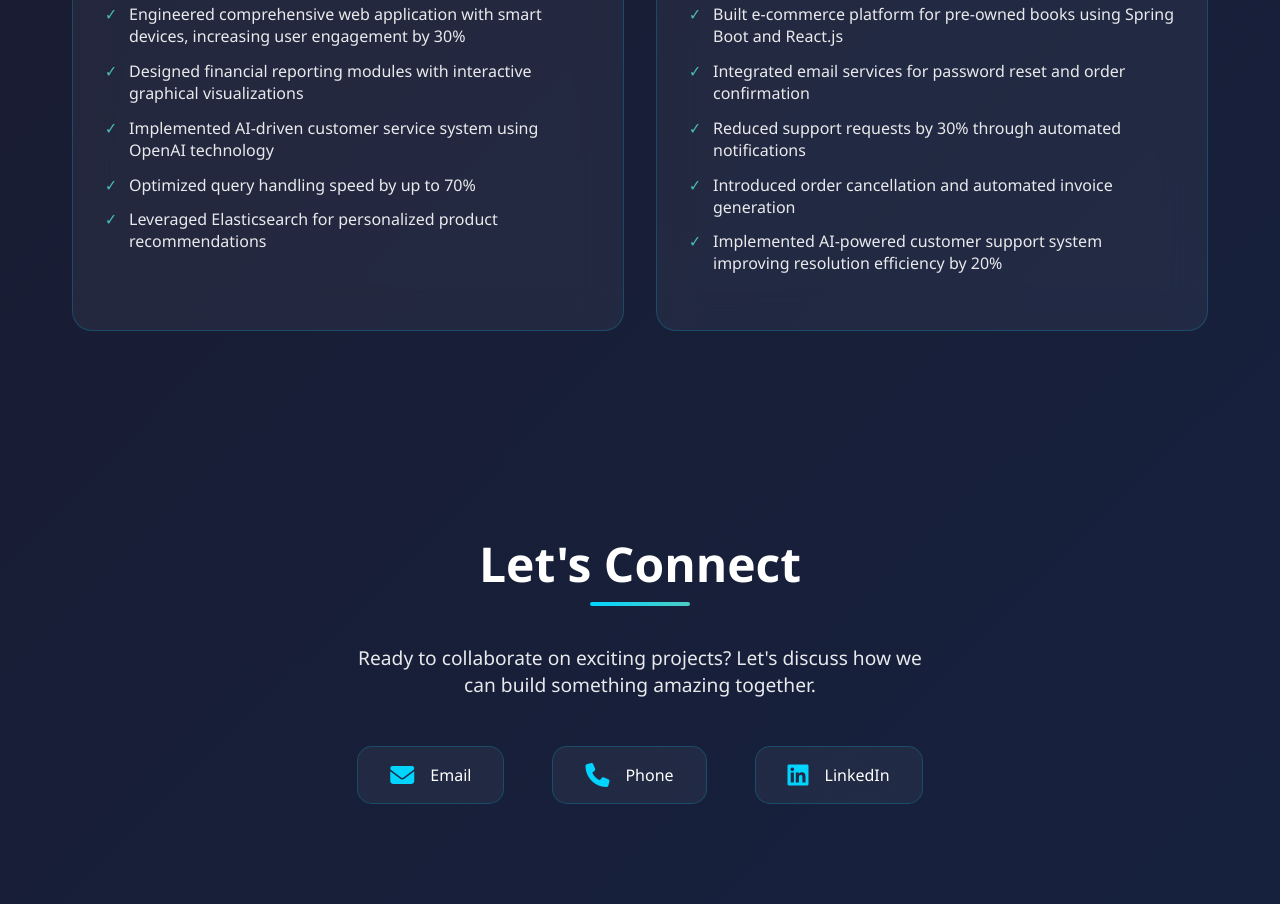
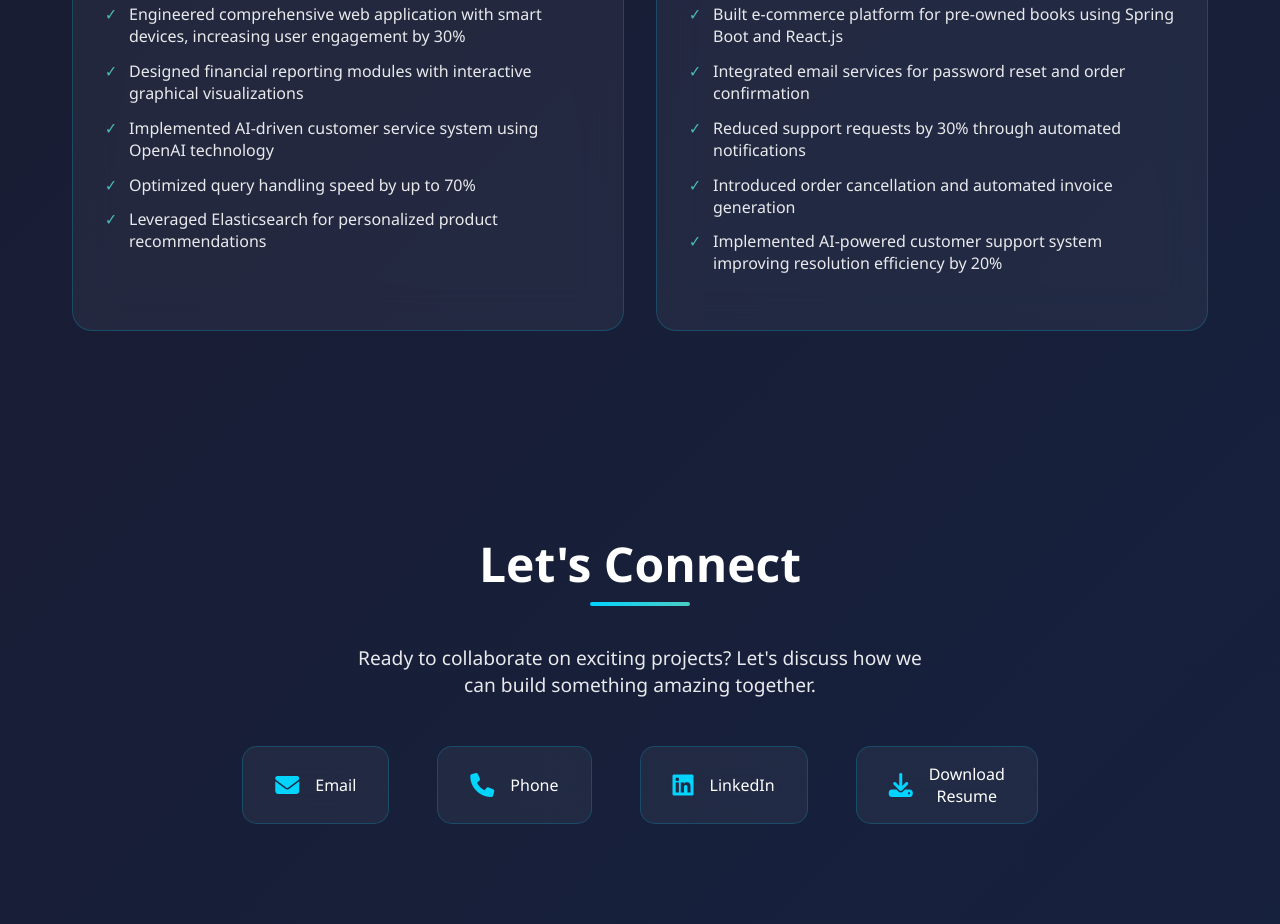
Before and after one commit to vikasreddynomula/my-portfolio, a website: page index.html in a window 1280 px wide. Shown: the part 4157-5081 px from the top of the page. Drawn offline with Linux system fonts and the light colour scheme.

Commit message:
Update index.html

```diff
--- a/index.html
+++ b/index.html
@@ -735,6 +735,10 @@
                     <i class="fab fa-linkedin"></i>
                     <span>LinkedIn</span>
                 </a>
+                <a href="https://d5n7aohtee6f77qj.public.blob.vercel-storage.com/VIKAS_REDDY_NOMULA_Resume.pdf" class="contact-item" target="_blank" download="Vikas_Reddy_Nomula_Resume.pdf">
+                    <i class="fas fa-download"></i>
+                    <span>Download Resume</span>
+                </a>
             </div>
         </div>
     </section>
```
